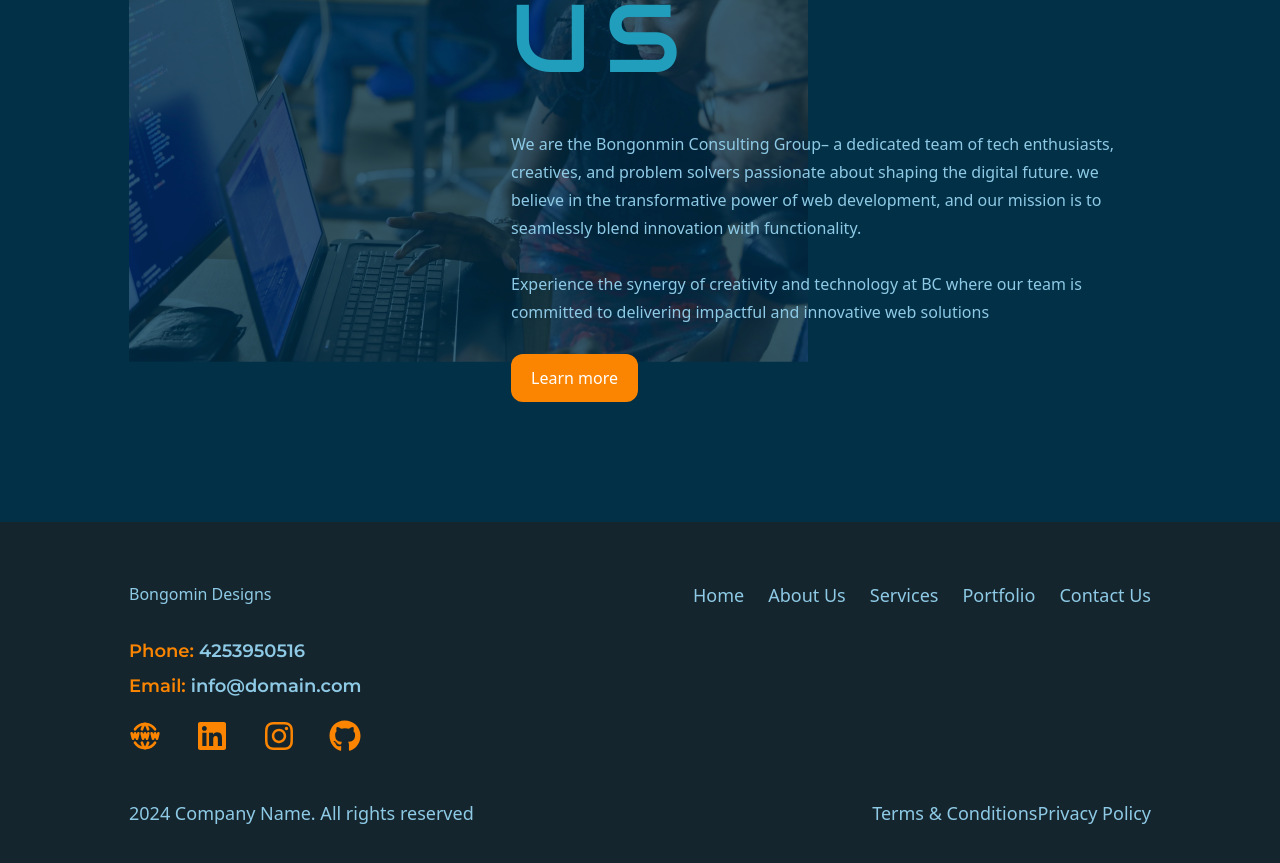
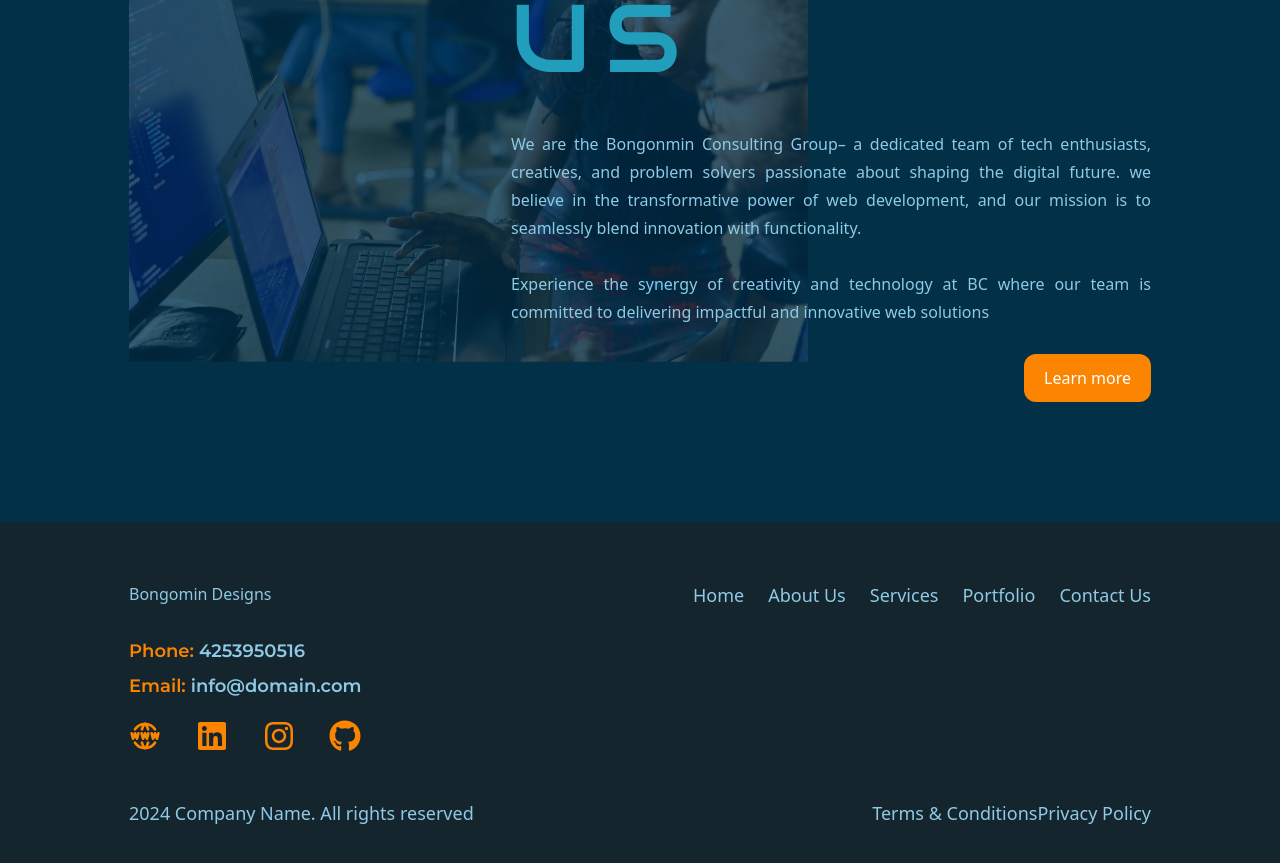
Before and after one commit to bongomin256/bongomin_designs, a React (Vite) app: page / in a window 1280 px wide. Shown: the part 2340-3203 px from the top of the page. Built offline with nearby package versions, Linux system fonts and the light colour scheme.

Commit message:
changed the text alignment of p tag in aboutHome file

```diff
--- a/src/components/AboutUsHome.jsx
+++ b/src/components/AboutUsHome.jsx
@@ -11,7 +11,7 @@ const AboutUsHome = () => {
           <h2 className="mb-5 text-center uppercase text-heading-text text-heading2-sm tracking-sm font-headerFonts md:text-heading1-md md:tracking-md lg:text-heading1-lg lg:text-left">
             about us
           </h2>
-          <div className="text-center lg:text-left">
+          <div className="text-center lg:text-justify">
             <p className="mb-5 leading-7 text-base2 md:mb-7">
               We are the Bongonmin Consulting Group– a dedicated team of tech
               enthusiasts, creatives, and problem solvers passionate about
@@ -24,7 +24,9 @@ const AboutUsHome = () => {
               our team is committed to delivering impactful and innovative web
               solutions
             </p>
-            <Button>Learn more</Button>
+            <div className="lg:text-right">
+              <Button>Learn more</Button>
+            </div>
           </div>
         </div>
         <div className="opacity-25 mt-[-9rem] md:mt-[-2rem] lg:flex-1 lg:mt-0">
```
